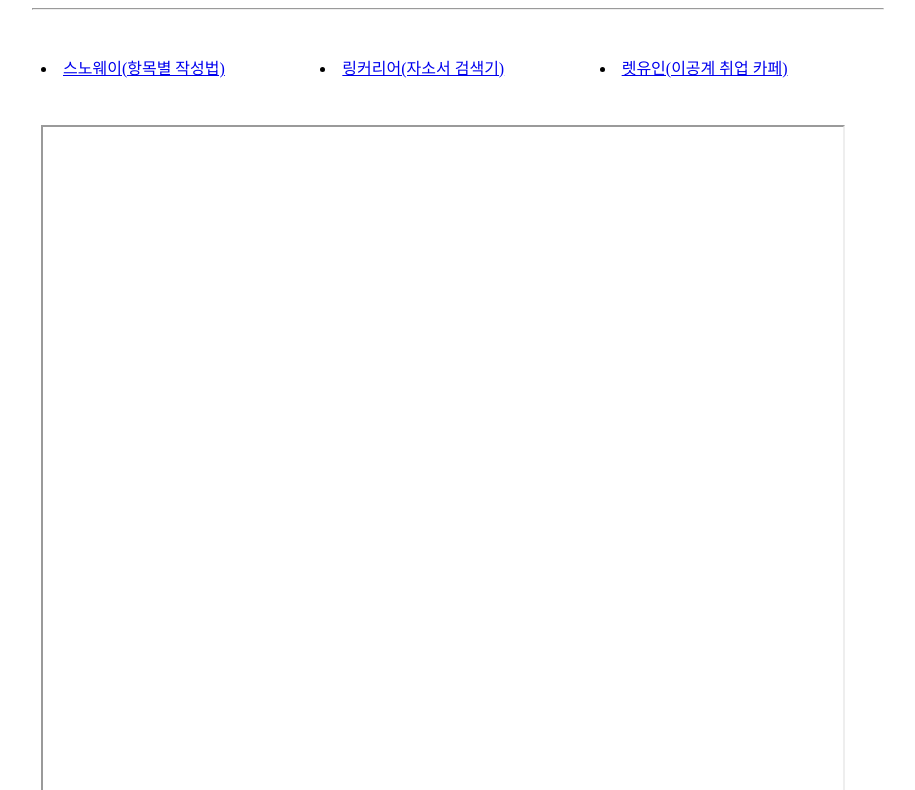
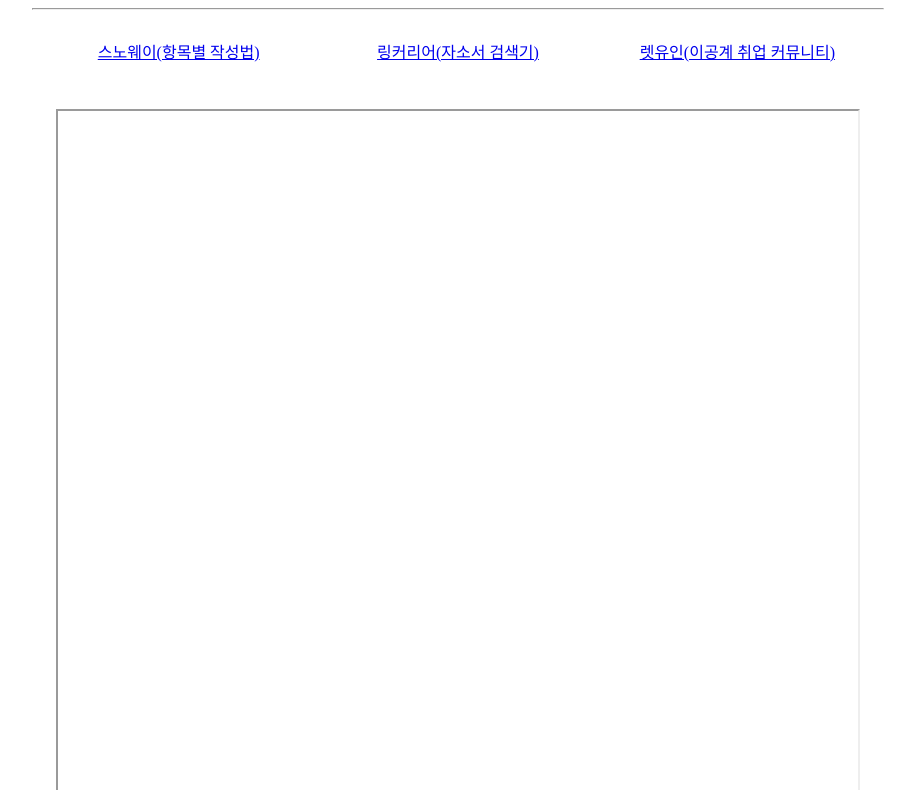
Before and after one commit to NohHaYoung/WebProgramming, a plain HTML site: page 3rd.html in a window 1280 px wide. Shown: the part 144-934 px from the top of the page, without its empty margins (182-1097 px from the left). Drawn offline with Linux system fonts and the light colour scheme.

Commit message:
목록 태그 삭제

```diff
--- a/3rd.html
+++ b/3rd.html
@@ -7,6 +7,7 @@
 			#electro {width : 100px; height: 100px;}
 			#line {width:850px;}
 			h1 {font-style:bold; text-align:center;}
+			td {text-align:center;}
 		</style>
 	</head>
 	<body>
@@ -15,11 +16,9 @@
 		<br>
 		<table align="center" width="840">
 			<tr>
-			<ul>
-				<td width="280"><li><a href="http://snoway.sookmyung.ac.kr/site/educe/guestbook/list4?menuid=001004005004" traget="box">스노웨이(항목별 작성법)</a></li></td>
-				<td width="280"><li><a href="https://linkareer.com/cover-letter/search" target="box">링커리어(자소서 검색기)</a></li></td>
-				<td width="280"><li><a href="https://cafe.naver.com/letuin/161129" target="box">렛유인(이공계 취업 카페)</a></li></td>
-			</ul>
+				<td width="280"><a href="http://snoway.sookmyung.ac.kr/site/educe/guestbook/list4?menuid=001004005004" traget="box">스노웨이(항목별 작성법)</a></td>
+				<td width="280"><a href="https://linkareer.com/cover-letter/search" target="box">링커리어(자소서 검색기)</a></td>
+				<td width="280"><a href="https://cafe.naver.com/letuin/161129" target="box">렛유인(이공계 취업 커뮤니티)</a></td>
 			</tr>
 			<tr height="40"></tr>
 			<tr><td colspan="4"><iframe src="" name="box" width="800" height="800"></iframe></td>
```
